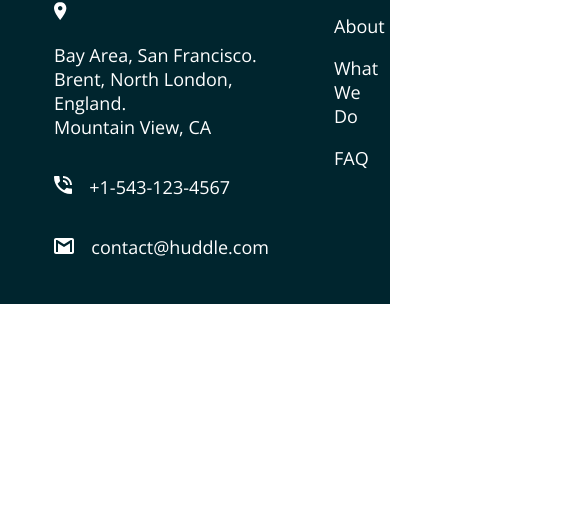
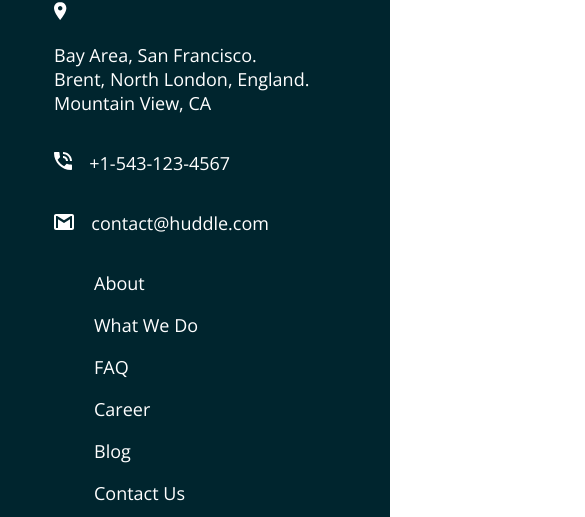
Before and after one commit to Maxiron/Zuri-Landing-Page, a plain HTML site: page index.html in a window 390 px wide. Shown: the part 3019-3536 px from the top of the page, 585 px wide, since content can reach past the window. Before the commit the page ends 3323 px from the top, so only its background shows below. Drawn offline with nearby package versions, Linux system fonts and the light colour scheme.

Commit message:
Responsiveness

```diff
--- a/style.css
+++ b/style.css
@@ -226,4 +226,21 @@ a:hover {
         position: absolute;
 
     }
+
+    footer {
+        display: block;
+    }
+
+    .footer-icon {
+
+    }
+
+    li,a {
+        margin-bottom: 1em;
+    }
+
+    .socials {
+        margin: auto;
+        padding-bottom: 3em;
+    }
 }
```
